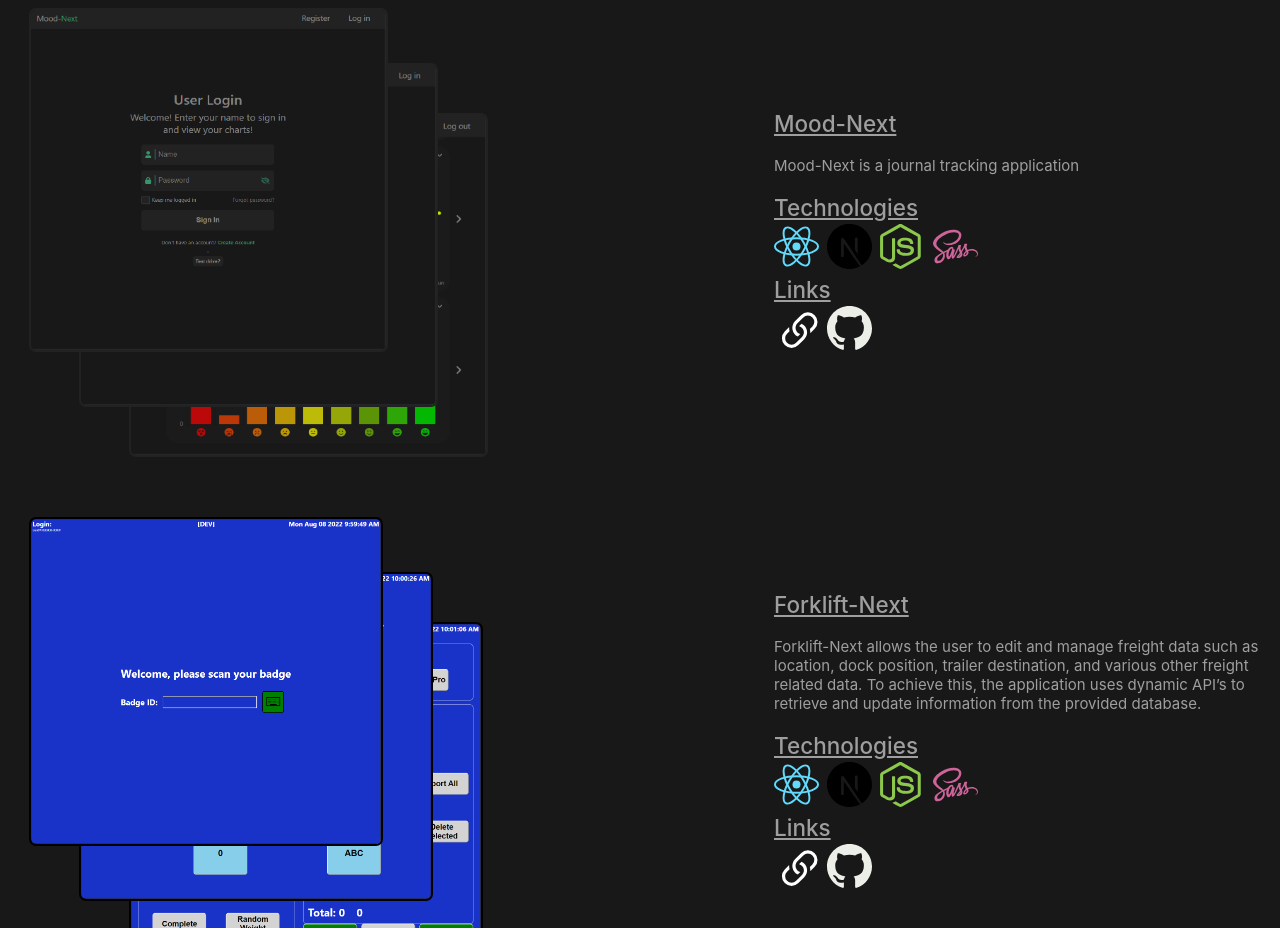
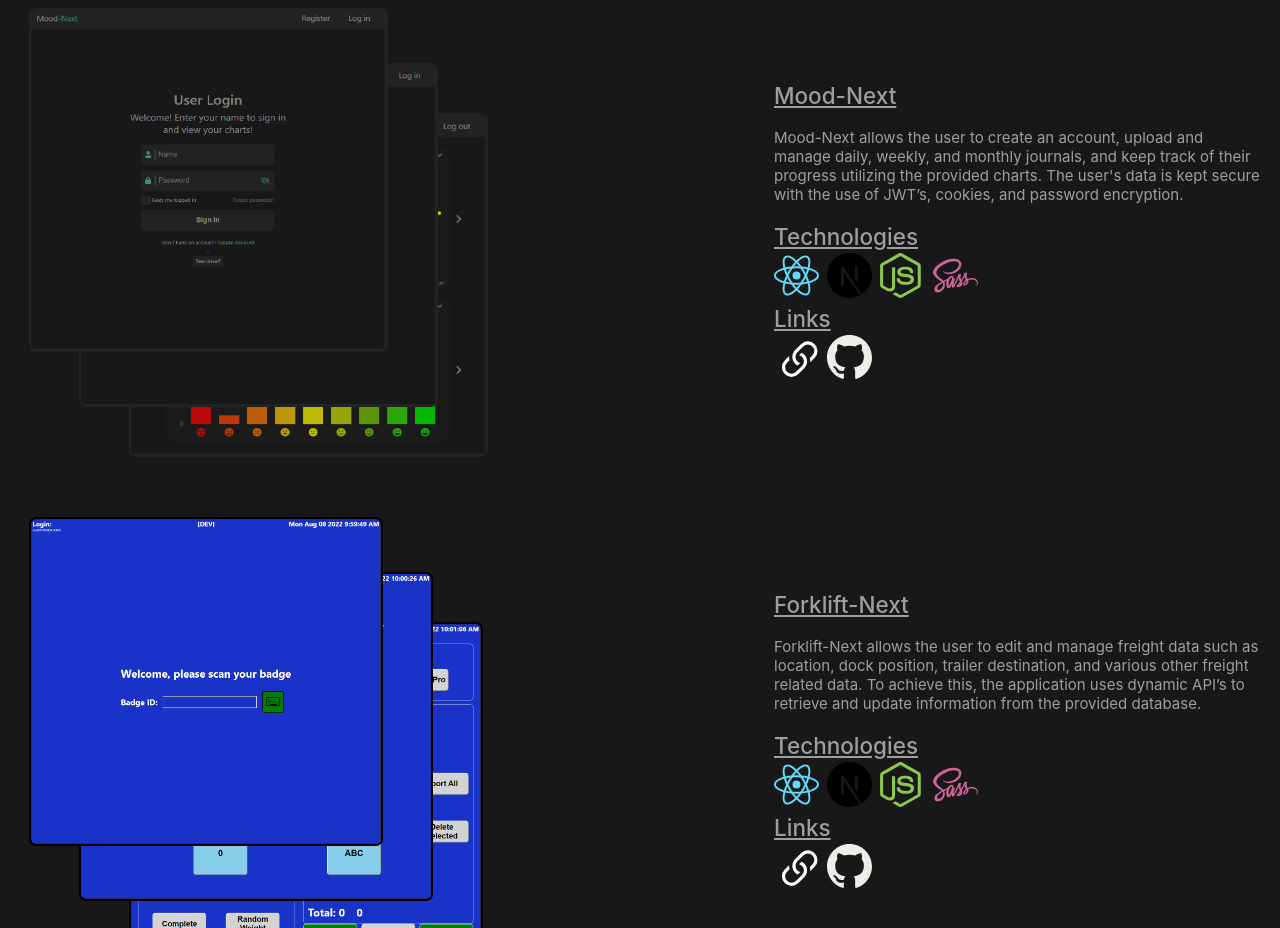
Before and after one commit to therazor113/Portfolio, a Vue app: page / in a window 1280 px wide. Shown: the part 1780-2708 px from the top of the page. Built offline with nearby package versions, Linux system fonts and the light colour scheme.

Commit message:
Added description to mood-next project

```diff
--- a/src/components/pageRefs/Projects/items/MoodProject/MoodProject.vue
+++ b/src/components/pageRefs/Projects/items/MoodProject/MoodProject.vue
@@ -29,7 +29,10 @@
       </h2>
       <br>
       <p>
-        Mood-Next is a journal tracking application
+        Mood-Next allows the user to create an account,
+        upload and manage daily, weekly, and monthly journals,
+        and keep track of their progress utilizing the provided charts.
+        The user's data is kept secure with the use of JWT’s, cookies, and password encryption.
       </p>
       <br>
       <h2 class="title">
```
